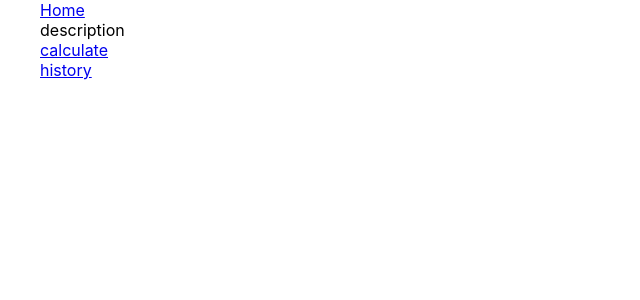
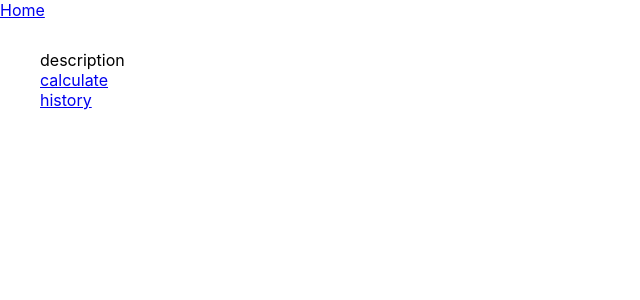
Before and after one commit to L1ghT0/-Pik-Comfort-Calculator, a React (Create React App) app: page / in a window 1280 px wide. Shown: the top 300 px of the page, without its empty margins (0-640 px from the left). Built offline with nearby package versions, Linux system fonts and the light colour scheme.

Commit message:
App wrapper and content styles have been added

```diff
--- a/src/App.css
+++ b/src/App.css
@@ -1,5 +1,14 @@
 .app-wrapper{
+    height: 100%;
+    background-color: white;
+    display: grid;
+    grid-template-rows: 50px 1fr;
+    grid-auto-flow: row;
+}
+
+.app-wrapper-content{
     max-width: 1200px;
     margin: 0 auto;
-    background-color: white;
+    width: 1200px;
+    display: flex;
 }
--- a/src/index.css
+++ b/src/index.css
@@ -7,6 +7,10 @@ body {
   -moz-osx-font-smoothing: grayscale;
 }
 
+html, body, #root {
+  height: 100%;
+}
+
 code {
   font-family: source-code-pro, Menlo, Monaco, Consolas, 'Courier New',
     monospace;
```
